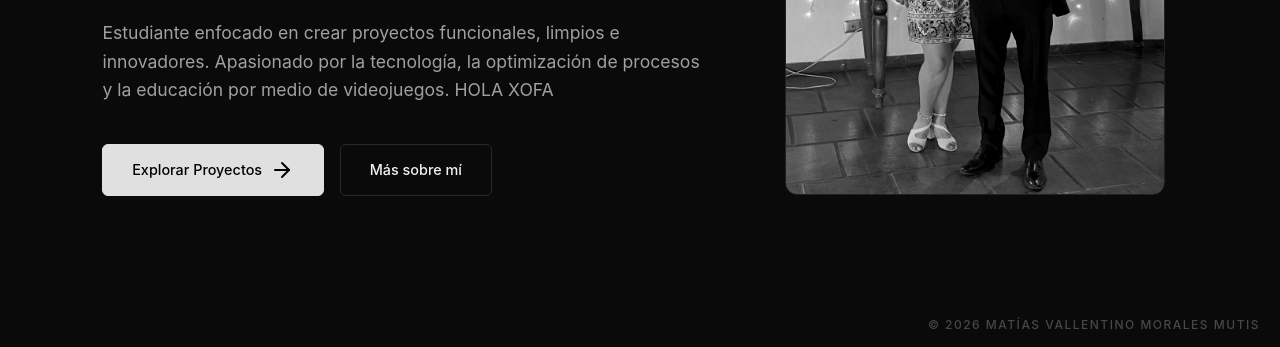
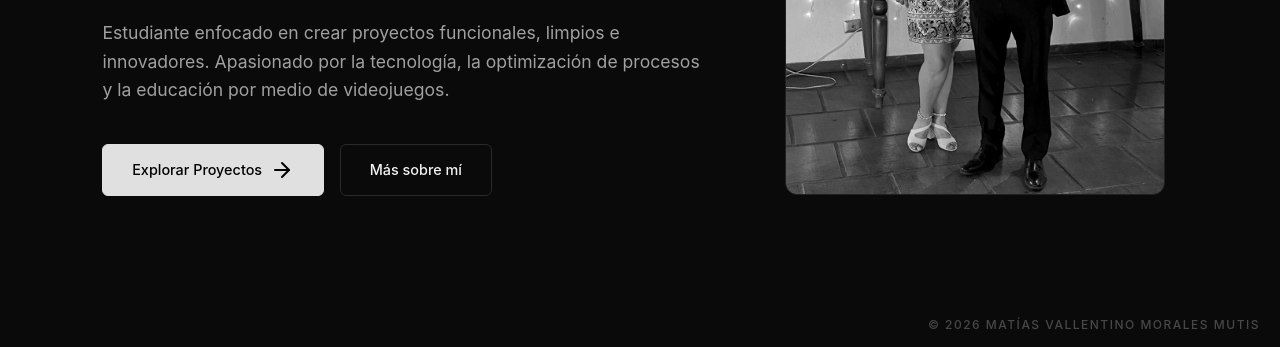
Before and after one commit to vllntin0/Portafolio, a plain HTML site: page index.html in a window 1280 px wide. Shown: the part 453-800 px from the top of the page. Drawn offline with nearby package versions, Linux system fonts and the light colour scheme.

Commit message:
Update index.html

```diff
--- a/index.html
+++ b/index.html
@@ -427,7 +427,7 @@
                     <span class="hero-badge">UNIVERSIDAD BERNARDO O'HIGGINS</span>
                     <h1 class="hero-title">Hola, soy Matías.<br><span>Genero ideas en base a experiencias.</span></h1>
                     <p class="hero-description">
-                        Estudiante enfocado en crear proyectos funcionales, limpios e innovadores. Apasionado por la tecnología, la optimización de procesos y la educación por medio de videojuegos. HOLA XOFA
+                        Estudiante enfocado en crear proyectos funcionales, limpios e innovadores. Apasionado por la tecnología, la optimización de procesos y la educación por medio de videojuegos.
 
                     </p>
                     <div class="hero-buttons">
```
